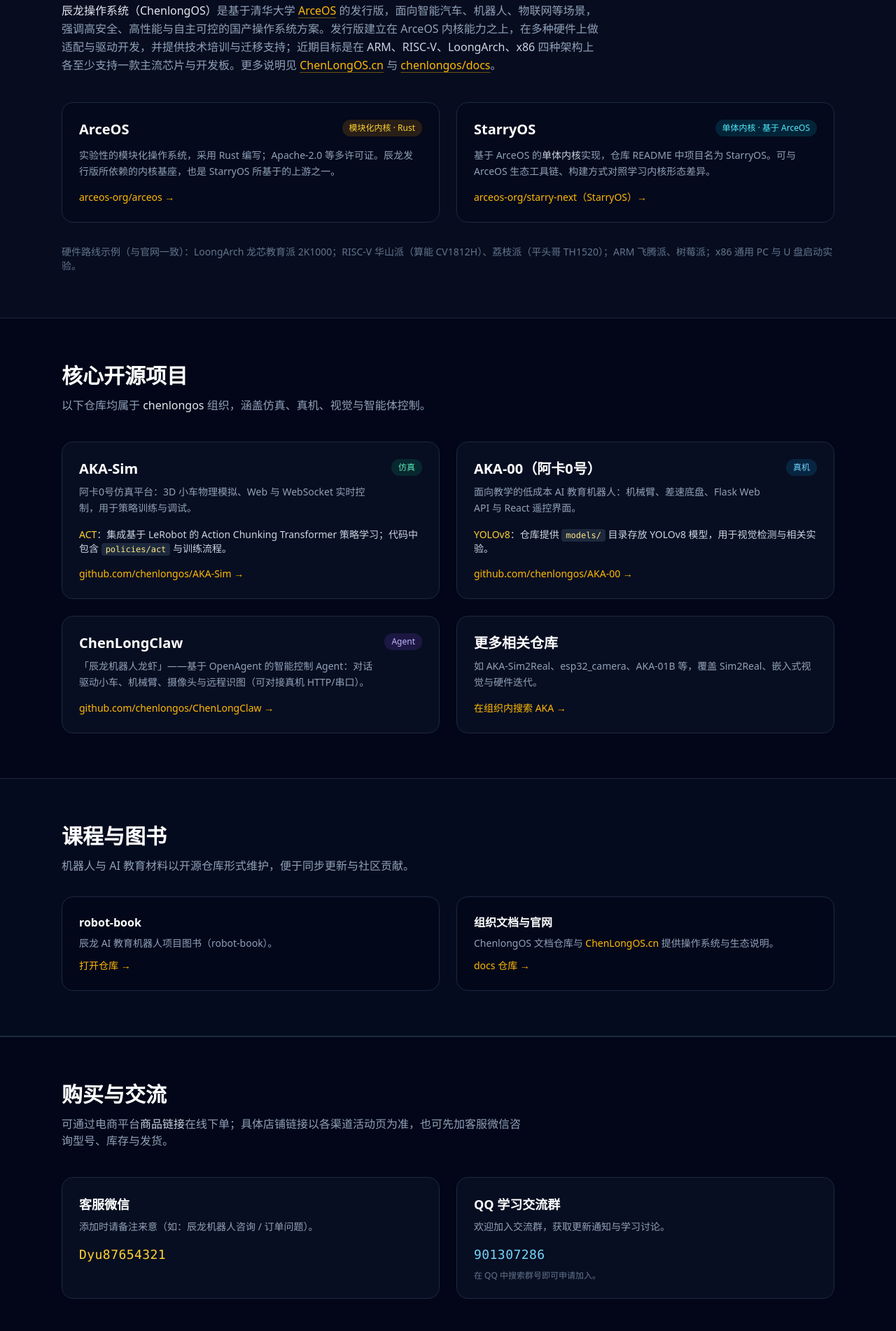
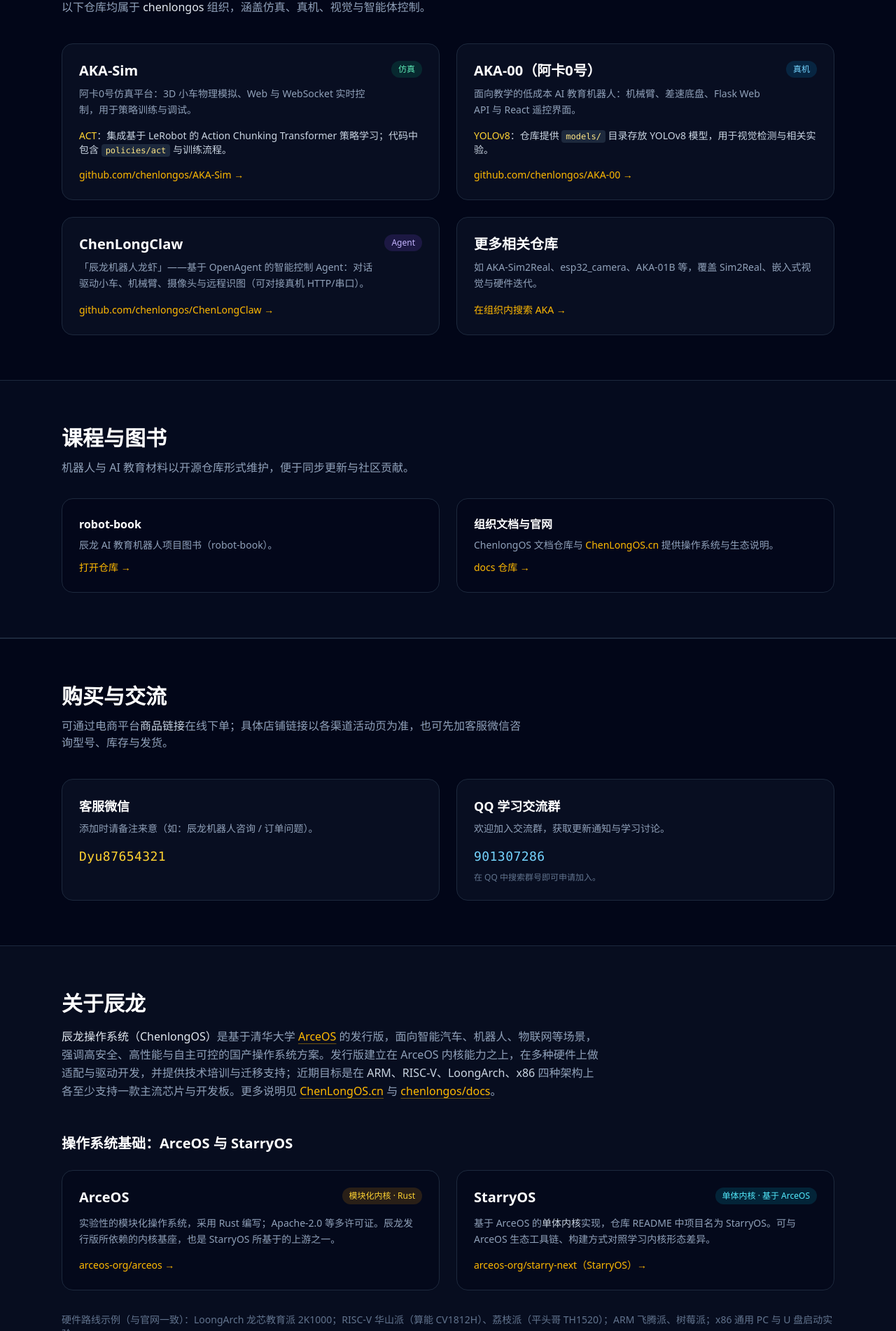
Before and after one commit to chenlongos/www, a website: page public/index.html in a window 1280 px wide. Shown: the part 642-2544 px from the top of the page at 70% size. Drawn offline with nearby package versions, Linux system fonts and the light colour scheme; files that its build step writes are made by us from their sources.

Commit message:
修改最新的页面

```diff
--- a/public/index.html
+++ b/public/index.html
@@ -15,11 +15,11 @@
         <span class="text-lg font-semibold tracking-tight text-white">辰龙机器人</span>
       </a>
       <nav class="flex flex-wrap items-center gap-2 text-sm">
-        <a href="#foundation" class="rounded-lg px-3 py-2 text-slate-300 hover:bg-slate-800 hover:text-white">操作系统基础</a>
         <a href="#ecosystem" class="rounded-lg px-3 py-2 text-slate-300 hover:bg-slate-800 hover:text-white">开源生态</a>
         <a href="#courses" class="rounded-lg px-3 py-2 text-slate-300 hover:bg-slate-800 hover:text-white">课程与文档</a>
         <a href="https://opencamp.cn/ChenLong/camp/S1" class="rounded-lg px-3 py-2 text-slate-300 hover:bg-slate-800 hover:text-white" target="_blank" rel="noopener noreferrer">训练营</a>
         <a href="#purchase" class="rounded-lg px-3 py-2 text-slate-300 hover:bg-slate-800 hover:text-white">购买与交流</a>
+        <a href="#foundation" class="rounded-lg px-3 py-2 text-slate-300 hover:bg-slate-800 hover:text-white">关于辰龙</a>
         <a href="https://github.com/chenlongos" class="rounded-lg bg-amber-500 px-4 py-2 font-medium text-slate-950 hover:bg-amber-400" target="_blank" rel="noopener noreferrer">GitHub 组织</a>
       </nav>
     </div>
@@ -39,7 +39,7 @@
           </p>
           <div class="mt-8 flex flex-wrap gap-3">
             <a href="https://github.com/orgs/chenlongos/repositories" class="inline-flex items-center justify-center rounded-xl bg-amber-500 px-5 py-3 text-sm font-semibold text-slate-950 shadow-lg shadow-amber-500/20 hover:bg-amber-400" target="_blank" rel="noopener noreferrer">浏览全部仓库</a>
-            <a href="#foundation" class="inline-flex items-center justify-center rounded-xl border border-slate-600 px-5 py-3 text-sm font-medium text-slate-200 hover:border-slate-500 hover:bg-slate-900">操作系统与内核</a>
+            <a href="#foundation" class="inline-flex items-center justify-center rounded-xl border border-slate-600 px-5 py-3 text-sm font-medium text-slate-200 hover:border-slate-500 hover:bg-slate-900">关于辰龙</a>
           </div>
         </div>
         <div class="mt-12 flex flex-1 justify-center lg:mt-0">
@@ -59,49 +59,6 @@
             </picture>
           </div>
         </div>
-      </div>
-    </section>
-
-    <section id="foundation" class="border-b border-slate-800 bg-slate-900/40">
-      <div class="mx-auto max-w-6xl px-4 py-16 sm:px-6">
-        <div class="max-w-3xl">
-          <h2 class="text-3xl font-bold text-white">操作系统基础：辰龙、ArceOS 与 StarryOS</h2>
-          <p class="mt-4 leading-relaxed text-slate-400">
-            <strong class="font-medium text-slate-200">辰龙操作系统（ChenlongOS）</strong>是基于清华大学
-            <a href="https://github.com/arceos-org/arceos" class="text-amber-400 underline decoration-amber-400/40 underline-offset-4 hover:text-amber-300" target="_blank" rel="noopener noreferrer">ArceOS</a>
-            的发行版，面向智能汽车、机器人、物联网等场景，强调高安全、高性能与自主可控的国产操作系统方案。发行版建立在 ArceOS 内核能力之上，在多种硬件上做适配与驱动开发，并提供技术培训与迁移支持；近期目标是在
-            <span class="text-slate-300">ARM、RISC-V、LoongArch、x86</span>
-            四种架构上各至少支持一款主流芯片与开发板。更多说明见
-            <a href="https://www.chenlongos.cn/" class="text-amber-400 underline decoration-amber-400/40 underline-offset-4 hover:text-amber-300" target="_blank" rel="noopener noreferrer">ChenLongOS.cn</a>
-            与
-            <a href="https://github.com/chenlongos/docs" class="text-amber-400 underline decoration-amber-400/40 underline-offset-4 hover:text-amber-300" target="_blank" rel="noopener noreferrer">chenlongos/docs</a>。
-          </p>
-        </div>
-        <div class="mt-10 grid gap-6 lg:grid-cols-2">
-          <article class="rounded-2xl border border-slate-800 bg-slate-950/50 p-6">
-            <div class="flex items-start justify-between gap-3">
-              <h3 class="text-xl font-semibold text-white">ArceOS</h3>
-              <span class="shrink-0 rounded-full bg-amber-500/15 px-2.5 py-1 text-xs font-medium text-amber-300">模块化内核 · Rust</span>
-            </div>
-            <p class="mt-3 text-sm leading-relaxed text-slate-400">
-              实验性的模块化操作系统，采用 Rust 编写；Apache-2.0 等多许可证。辰龙发行版所依赖的内核基座，也是 StarryOS 所基于的上游之一。
-            </p>
-            <a href="https://github.com/arceos-org/arceos" class="mt-4 inline-flex text-sm font-medium text-amber-400 hover:text-amber-300" target="_blank" rel="noopener noreferrer">arceos-org/arceos →</a>
-          </article>
-          <article class="rounded-2xl border border-slate-800 bg-slate-950/50 p-6">
-            <div class="flex items-start justify-between gap-3">
-              <h3 class="text-xl font-semibold text-white">StarryOS</h3>
-              <span class="shrink-0 rounded-full bg-cyan-500/15 px-2.5 py-1 text-xs font-medium text-cyan-300">单体内核 · 基于 ArceOS</span>
-            </div>
-            <p class="mt-3 text-sm leading-relaxed text-slate-400">
-              基于 ArceOS 的<strong class="font-medium text-slate-300">单体内核</strong>实现，仓库 README 中项目名为 StarryOS。可与 ArceOS 生态工具链、构建方式对照学习内核形态差异。
-            </p>
-            <a href="https://github.com/arceos-org/starry-next" class="mt-4 inline-flex text-sm font-medium text-amber-400 hover:text-amber-300" target="_blank" rel="noopener noreferrer">arceos-org/starry-next（StarryOS）→</a>
-          </article>
-        </div>
-        <p class="mt-8 text-sm text-slate-500">
-          硬件路线示例（与官网一致）：LoongArch 龙芯教育派 2K1000；RISC-V 华山派（算能 CV1812H）、荔枝派（平头哥 TH1520）；ARM 飞腾派、树莓派；x86 通用 PC 与 U 盘启动实验。
-        </p>
       </div>
     </section>
 
@@ -198,6 +155,50 @@
         </div>
       </div>
     </section>
+
+    <section id="foundation" class="scroll-mt-28 border-t border-slate-800 bg-slate-900/40">
+      <div class="mx-auto max-w-6xl px-4 py-16 sm:px-6">
+        <div class="max-w-3xl">
+          <h2 class="text-3xl font-bold text-white">关于辰龙</h2>
+          <p class="mt-4 leading-relaxed text-slate-400">
+            <strong class="font-medium text-slate-200">辰龙操作系统（ChenlongOS）</strong>是基于清华大学
+            <a href="https://github.com/arceos-org/arceos" class="text-amber-400 underline decoration-amber-400/40 underline-offset-4 hover:text-amber-300" target="_blank" rel="noopener noreferrer">ArceOS</a>
+            的发行版，面向智能汽车、机器人、物联网等场景，强调高安全、高性能与自主可控的国产操作系统方案。发行版建立在 ArceOS 内核能力之上，在多种硬件上做适配与驱动开发，并提供技术培训与迁移支持；近期目标是在
+            <span class="text-slate-300">ARM、RISC-V、LoongArch、x86</span>
+            四种架构上各至少支持一款主流芯片与开发板。更多说明见
+            <a href="https://www.chenlongos.cn/" class="text-amber-400 underline decoration-amber-400/40 underline-offset-4 hover:text-amber-300" target="_blank" rel="noopener noreferrer">ChenLongOS.cn</a>
+            与
+            <a href="https://github.com/chenlongos/docs" class="text-amber-400 underline decoration-amber-400/40 underline-offset-4 hover:text-amber-300" target="_blank" rel="noopener noreferrer">chenlongos/docs</a>。
+          </p>
+        </div>
+        <h3 class="mt-12 text-xl font-semibold text-white">操作系统基础：ArceOS 与 StarryOS</h3>
+        <div class="mt-6 grid gap-6 lg:grid-cols-2">
+          <article class="rounded-2xl border border-slate-800 bg-slate-950/50 p-6">
+            <div class="flex items-start justify-between gap-3">
+              <h4 class="text-xl font-semibold text-white">ArceOS</h4>
+              <span class="shrink-0 rounded-full bg-amber-500/15 px-2.5 py-1 text-xs font-medium text-amber-300">模块化内核 · Rust</span>
+            </div>
+            <p class="mt-3 text-sm leading-relaxed text-slate-400">
+              实验性的模块化操作系统，采用 Rust 编写；Apache-2.0 等多许可证。辰龙发行版所依赖的内核基座，也是 StarryOS 所基于的上游之一。
+            </p>
+            <a href="https://github.com/arceos-org/arceos" class="mt-4 inline-flex text-sm font-medium text-amber-400 hover:text-amber-300" target="_blank" rel="noopener noreferrer">arceos-org/arceos →</a>
+          </article>
+          <article class="rounded-2xl border border-slate-800 bg-slate-950/50 p-6">
+            <div class="flex items-start justify-between gap-3">
+              <h4 class="text-xl font-semibold text-white">StarryOS</h4>
+              <span class="shrink-0 rounded-full bg-cyan-500/15 px-2.5 py-1 text-xs font-medium text-cyan-300">单体内核 · 基于 ArceOS</span>
+            </div>
+            <p class="mt-3 text-sm leading-relaxed text-slate-400">
+              基于 ArceOS 的<strong class="font-medium text-slate-300">单体内核</strong>实现，仓库 README 中项目名为 StarryOS。可与 ArceOS 生态工具链、构建方式对照学习内核形态差异。
+            </p>
+            <a href="https://github.com/arceos-org/starry-next" class="mt-4 inline-flex text-sm font-medium text-amber-400 hover:text-amber-300" target="_blank" rel="noopener noreferrer">arceos-org/starry-next（StarryOS）→</a>
+          </article>
+        </div>
+        <p class="mt-8 text-sm text-slate-500">
+          硬件路线示例（与官网一致）：LoongArch 龙芯教育派 2K1000；RISC-V 华山派（算能 CV1812H）、荔枝派（平头哥 TH1520）；ARM 飞腾派、树莓派；x86 通用 PC 与 U 盘启动实验。
+        </p>
+      </div>
+    </section>
   </main>
 
   <footer class="border-t border-slate-800 bg-slate-950 py-10">
```
Also changed, not shown: public/assets/img/chenlong-robot.webp (added).
